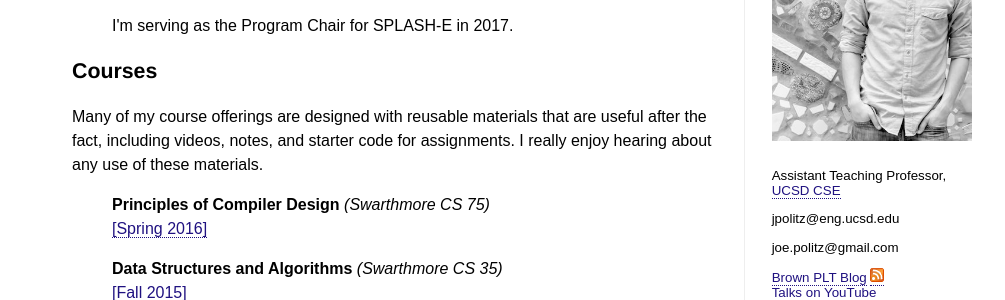
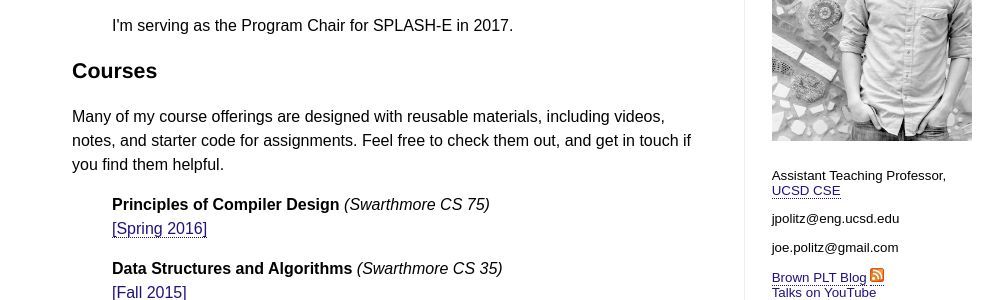
Before and after one commit to jpolitz/jpolitz.github.com, a Jekyll site: the page index.html, which Jekyll copies as it is, in a window 1280 px wide. Shown: the part 152-452 px from the top of the page, without its empty margins (8-1013 px from the left). Built offline with Jekyll 4.4.1, drawn with Linux system fonts in a browser that asks for light colours.

Commit message:
courses wording

```diff
--- a/index.html
+++ b/index.html
@@ -67,9 +67,9 @@ max-width: 40em;'>
 
   <div style='line-height: 1.5em'>
 
-  <p>Many of my course offerings are designed with reusable materials that are
-  useful after the fact, including videos, notes, and starter code for
-  assignments.  I really enjoy hearing about any use of these materials.</p>
+  <p>Many of my course offerings are designed with reusable materials,
+  including videos, notes, and starter code for assignments.  Feel free to
+  check them out, and get in touch if you find them helpful.</p>
 
   <ul>
     <li><b>Principles of Compiler Design</b>
```
